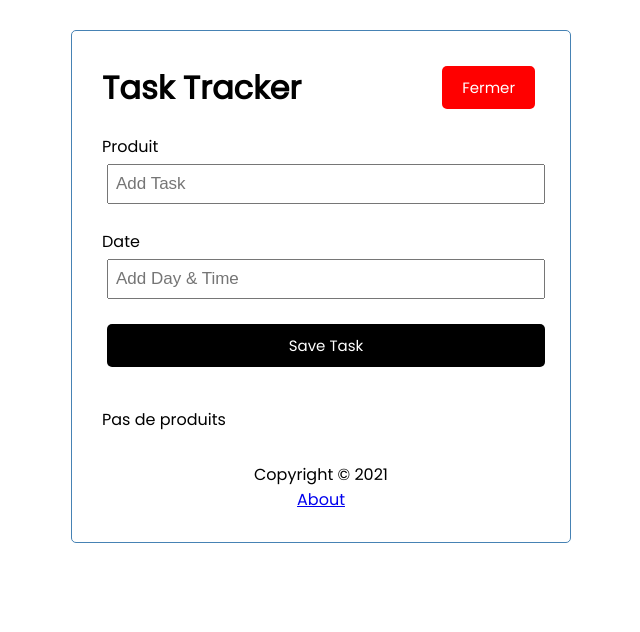
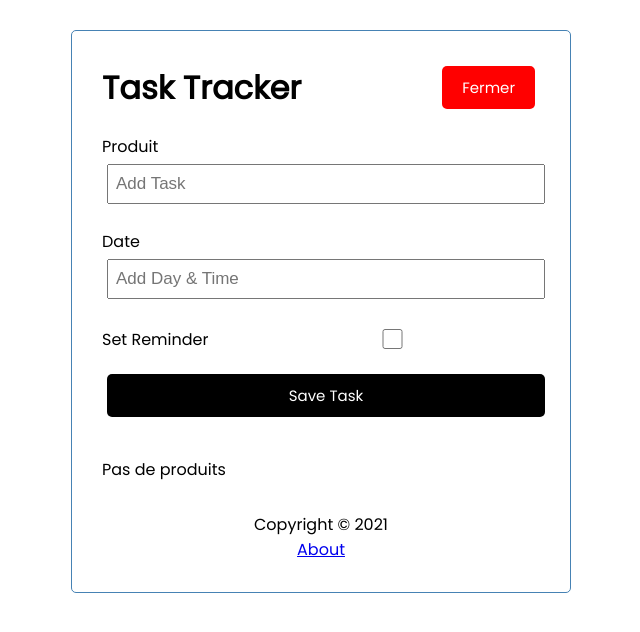
Before and after one commit to arnay07/commande, a React (Create React App) app: page / in a window 1280 px wide. Both pictures are taken after a click on the button "Ajouter produit". Shown: the top 632 px of the page, without its empty margins (319-959 px from the left). Built offline with nearby package versions, Linux system fonts and the light colour scheme; no server answers.

Commit message:
ok set reminder

```diff
--- a/src/components/AddTask.js
+++ b/src/components/AddTask.js
@@ -40,7 +40,7 @@ const AddTask = ({ onAdd }) => {
           onChange={(e) => setDay(e.target.value)}
         />
       </div>
-      {/*<div className='form-control form-control-check'>
+      <div className='form-control form-control-check'>
         <label>Set Reminder</label>
         <input
           type='checkbox'
@@ -48,7 +48,7 @@ const AddTask = ({ onAdd }) => {
           value={reminder}
           onChange={(e) => setReminder(e.currentTarget.checked)}
         />
-        </div>*/}
+        </div>
 
       <input type='submit' value='Save Task' className='btn btn-block' />
     </form>
```
